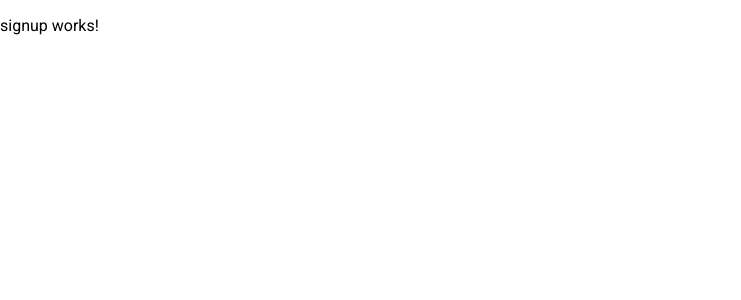
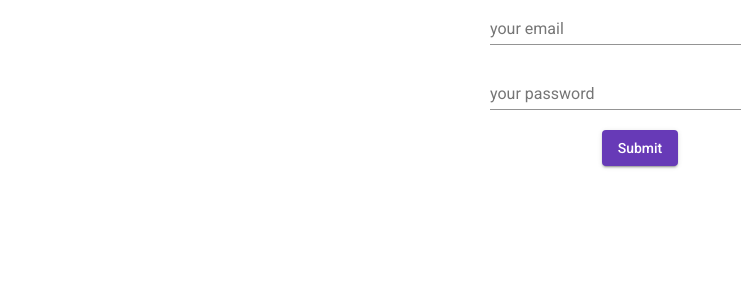
Before and after one commit to BenGardiner123/angularFitnessApp, an Angular app: page /signup in a window 1280 px wide. Shown: the top 300 px of the page, without its empty margins (0-741 px from the left). Built offline with nearby package versions, Linux system fonts and the light colour scheme.

Commit message:
adding the flex-layout packsge creating a log in page testing the on submit works

```diff
--- a/package.json
+++ b/package.json
@@ -12,10 +12,11 @@
   "private": true,
   "dependencies": {
     "@angular/animations": "~12.1.1",
-    "@angular/cdk": "^12.1.1",
+    "@angular/cdk": "^12.1.4",
     "@angular/common": "~12.1.1",
     "@angular/compiler": "~12.1.1",
     "@angular/core": "~12.1.1",
+    "@angular/flex-layout": "^12.0.0-beta.34",
     "@angular/forms": "~12.1.1",
     "@angular/material": "^12.1.1",
     "@angular/platform-browser": "~12.1.1",
--- a/src/app/auth/signup/signup.component.css
+++ b/src/app/auth/signup/signup.component.css
@@ -0,0 +1,3 @@
+mat-form-field {
+    width: 300px;
+  }
--- a/src/app/auth/signup/signup.component.html
+++ b/src/app/auth/signup/signup.component.html
@@ -1 +1,11 @@
-<p>signup works!</p>
+<section class="signup-form">
+    <form fxLayout="column" fxLayoutAlign="center center" #f="ngForm" (ngSubmit)="onSubmit(f)">
+        <mat-form-field>
+            <input type="email" matInput placeholder="your email" ngModel name="email">
+        </mat-form-field>
+        <mat-form-field>
+            <input type="password" matInput placeholder="your password" ngModel name="password">
+        </mat-form-field>
+        <button type="submit" mat-raised-button color="primary">Submit</button>
+    </form>
+</section>
--- a/src/app/auth/signup/signup.component.ts
+++ b/src/app/auth/signup/signup.component.ts
@@ -1,4 +1,5 @@
 import { Component, OnInit } from '@angular/core';
+import { NgForm } from '@angular/forms';
 
 @Component({
   selector: 'app-signup',
@@ -12,4 +13,7 @@ export class SignupComponent implements OnInit {
   ngOnInit(): void {
   }
 
+  onSubmit(form: NgForm){
+    console.log(form);
+  }
 }
```
Also changed, not shown: src/app/app.module.ts (+7 -1 lines), 1 other file (tests, documents, lock files or other folders).
